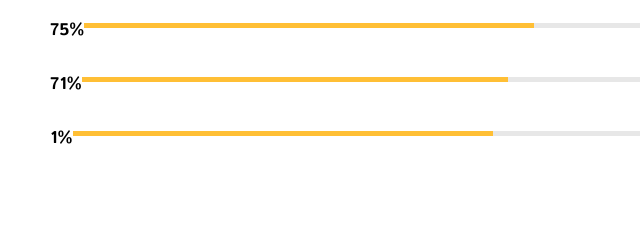
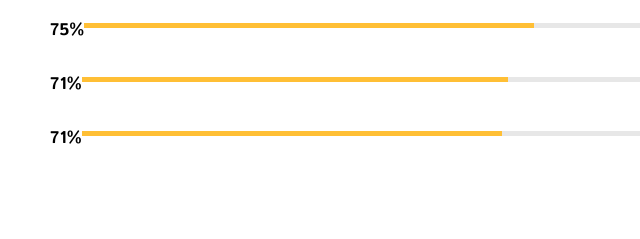
Before and after one commit to VladimirCeapa/My-Porfolio, a plain HTML site: page index.html in a window 1280 px wide. Shown: the part 2800-3039 px from the top of the page, 640-1280 px from the left. Drawn offline with Linux system fonts and the light colour scheme.

Commit message:
Update index.html

```diff
--- a/index.html
+++ b/index.html
@@ -164,7 +164,7 @@
                                     </div>
                                     <div class="skill">
                                         <b>JavaScript</b>
-                                        <span>1%</span>
+                                        <span>71%</span>
                                         <div>
                                             <span style="width:70%"></span>
                                         </div>
```
